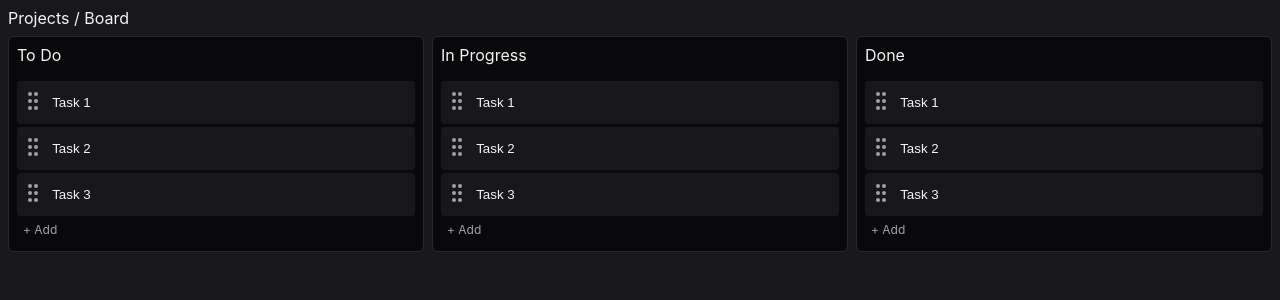
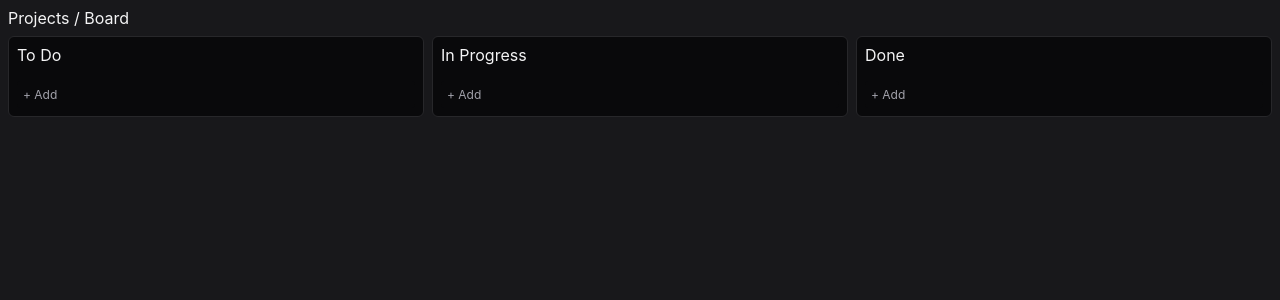
Before and after one commit to route06/yjs-kanban-tutorial, a React (Vite) app: page / in a window 1280 px wide. Shown: the top 300 px of the page. Built offline with nearby package versions, Linux system fonts and the light colour scheme.

Commit message:
feat: Change to use snapshot from taskStore

```diff
--- a/src/TaskColumn.tsx
+++ b/src/TaskColumn.tsx
@@ -2,19 +2,16 @@ import type { FC } from "react";
 import { TaskAddButton } from "./TaskAddButton";
 import styles from "./TaskColumn.module.css";
 import { TaskItem } from "./TaskItem";
-import type { Task, TaskStatus } from "./types";
+import { filteredTasks, useTasks } from "./taskStore";
+import type { TaskStatus } from "./types";
 
 interface Props {
   status: TaskStatus;
 }
 
 export const TaskColumn: FC<Props> = ({ status }) => {
-  // TODO
-  const tasks: Task[] = [
-    { id: "1", status, value: "Task 1", order: 1 },
-    { id: "2", status, value: "Task 2", order: 2 },
-    { id: "3", status, value: "Task 3", order: 3 },
-  ];
+  const snapshot = useTasks();
+  const tasks = filteredTasks(status, snapshot);
 
   return (
     <div className={styles.wrapper}>
```
